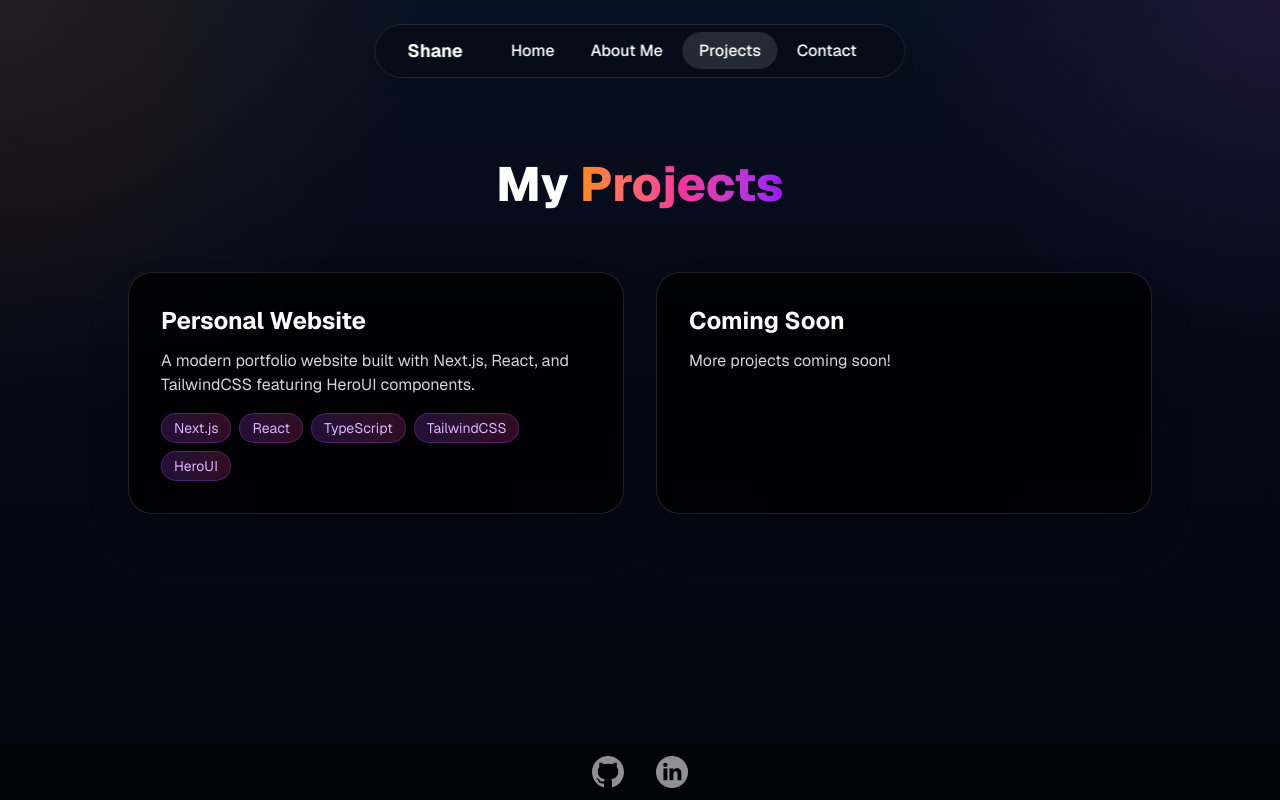
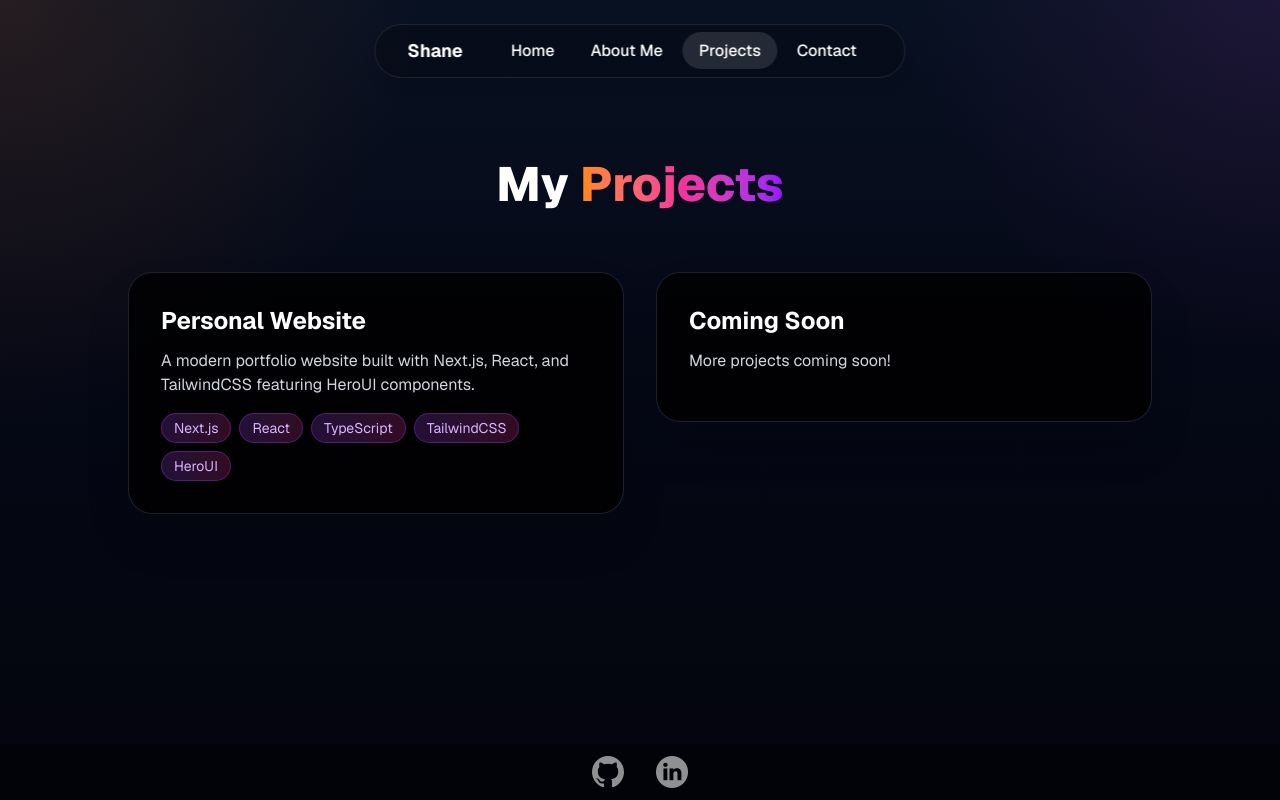
Before and after one commit to shaneak03/personal-webpage, a Next.js app: page /projects in a window 1280 px wide. Built offline with nearby package versions, Linux system fonts and the light colour scheme.

Commit message:
Add MotionReveal and MotionStagger components; enhance animations in About, Contact, Home, and Projects pages

```diff
--- a/src/app/about/page.tsx
+++ b/src/app/about/page.tsx
@@ -1,16 +1,21 @@
 "use client";
+
+import MotionReveal from "@/components/MotionReveal";
 
 export default function About() {
   return (
     <main className="min-h-screen pt-32 pb-20 px-4">
       <div className="max-w-4xl mx-auto">
-        <div className="text-center mb-16 pt-8">
+        <MotionReveal className="text-center mb-16 pt-8">
           <h1 className="text-4xl md:text-5xl font-extrabold text-white mb-4">
             About <span className="bg-gradient-to-r from-orange-400 via-pink-500 to-purple-600 bg-clip-text text-transparent">Me</span>
           </h1>
-        </div>
+        </MotionReveal>
 
-        <div className="bg-black/80 backdrop-blur-md border border-gray-700/50 rounded-3xl p-8 shadow-2xl text-white">
+        <MotionReveal
+          delay={0.08}
+          className="bg-black/80 backdrop-blur-md border border-gray-700/50 rounded-3xl p-8 shadow-2xl text-white"
+        >
           <h2 className="text-2xl font-bold mb-4 text-purple-400">Education</h2>
           <p className="text-gray-300 mb-6">
             I am currently a student at the National University of Singapore, pursuing a degree in Computer Science. I have a strong interest in Software Engineering and Artificial Intelligence.
@@ -27,7 +32,7 @@ export default function About() {
           <p className="text-gray-300">
             TypeScript, JavaScript, React, Next.js, Python, Java, and more. Feel free to reach out to learn more about my work!
           </p>
-        </div>
+        </MotionReveal>
       </div>
     </main>
   );
--- a/src/app/page.tsx
+++ b/src/app/page.tsx
@@ -3,29 +3,37 @@
 import Image from "next/image";
 import { useRouter } from "next/navigation";
 import { Button } from "@heroui/react";
+import MotionReveal from "@/components/MotionReveal";
+import { MotionStagger, MotionStaggerItem } from "@/components/MotionStagger";
 
 export default function Home() {
   const router = useRouter();
 
   return (
     <main className="min-h-screen flex flex-col items-center justify-center transition-colors duration-300">
-      <div className="flex flex-col items-center w-full px-4">
+      <MotionStagger className="flex w-full flex-col items-center px-4" delayChildren={0.1}>
+        <MotionStaggerItem>
           <Image
             src="/profile.jpg"
             alt="Profile"
             width={220}
             height={220}
-          className="w-56 h-56 rounded-full mb-8 border-4 border-transparent bg-gradient-to-tr from-pink-500 via-purple-500 to-indigo-500 p-1 object-cover shadow-2xl"
+            className="mb-8 h-56 w-56 rounded-full border-4 border-transparent bg-gradient-to-tr from-pink-500 via-purple-500 to-indigo-500 p-1 object-cover shadow-2xl"
             priority
           />
-        <h1 className="text-4xl md:text-6xl font-extrabold text-center text-white mb-4">
+        </MotionStaggerItem>
+        <MotionStaggerItem>
+          <h1 className="mb-4 text-center text-4xl font-extrabold text-white md:text-6xl">
             Hello!<br />
             I&apos;m <span className="bg-gradient-to-r from-orange-400 via-pink-500 to-purple-600 bg-clip-text text-transparent">Shane Arkar Kyaw </span>
           </h1>
-        <p className="text-lg md:text-xl text-gray-300 text-center max-w-xl mb-8">
+        </MotionStaggerItem>
+        <MotionStaggerItem>
+          <p className="mb-8 max-w-xl text-center text-lg text-gray-300 md:text-xl">
             I am currently a student at the National University of Singapore, pursuing a degree in Computer Science.  I have a strong interest in <strong>Software Engineering</strong> and <strong>Artificial Intelligence</strong>.
           </p>
-        <div className="flex gap-4">
+        </MotionStaggerItem>
+        <MotionStaggerItem className="flex gap-4">
           <Button
             variant="primary"
             className="px-6 py-3 rounded-full font-semibold"
@@ -40,8 +48,8 @@ export default function Home() {
           >
             Projects
           </Button>
-        </div>
-      </div>
+        </MotionStaggerItem>
+      </MotionStagger>
     </main>
   );
 }
--- a/src/app/projects/page.tsx
+++ b/src/app/projects/page.tsx
@@ -1,3 +1,5 @@
+import MotionReveal from "@/components/MotionReveal";
+import { MotionStagger, MotionStaggerItem } from "@/components/MotionStagger";
 import ProjectCard from "@/components/ProjectCard";
 import { projects } from "@/data/projects";
 
@@ -6,17 +8,19 @@ export default function Projects() {
   return (
     <main className="min-h-screen pt-32 pb-20 px-4">
       <div className="max-w-5xl mx-auto">
-        <div className="text-center mb-16 pt-8">
+        <MotionReveal className="text-center mb-16 pt-8">
           <h1 className="text-4xl md:text-5xl font-extrabold text-white mb-4">
             My <span className="bg-gradient-to-r from-orange-400 via-pink-500 to-purple-600 bg-clip-text text-transparent">Projects</span>
           </h1>
-        </div>
+        </MotionReveal>
 
-        <div className="grid md:grid-cols-2 gap-8">
+        <MotionStagger className="grid gap-8 md:grid-cols-2" delayChildren={0.1}>
           {projects.map((project) => (
-            <ProjectCard key={project.title} project={project} />
+            <MotionStaggerItem key={project.title}>
+              <ProjectCard project={project} />
+            </MotionStaggerItem>
           ))}
-        </div>
+        </MotionStagger>
       </div>
     </main>
   );
--- /dev/null
+++ b/src/components/MotionReveal.tsx
@@ -0,0 +1,36 @@
+"use client";
+
+import { motion } from "framer-motion";
+import type { ReactNode } from "react";
+
+const motionEase = [0.22, 1, 0.36, 1] as const;
+
+interface MotionRevealProps {
+  children: ReactNode;
+  className?: string;
+  delay?: number;
+  y?: number;
+}
+
+export default function MotionReveal({
+  children,
+  className,
+  delay = 0,
+  y = 28,
+}: MotionRevealProps) {
+  return (
+    <motion.div
+      className={className}
+      initial={{ opacity: 0, y, filter: "blur(10px)" }}
+      whileInView={{ opacity: 1, y: 0, filter: "blur(0px)" }}
+      viewport={{ once: true, amount: 0.25 }}
+      transition={{
+        duration: 0.7,
+        delay,
+        ease: motionEase,
+      }}
+    >
+      {children}
+    </motion.div>
+  );
+}
--- /dev/null
+++ b/src/components/MotionStagger.tsx
@@ -0,0 +1,67 @@
+"use client";
+
+import { motion } from "framer-motion";
+import type { ReactNode } from "react";
+
+const motionEase = [0.22, 1, 0.36, 1] as const;
+
+interface MotionStaggerProps {
+  children: ReactNode;
+  className?: string;
+  delayChildren?: number;
+  staggerChildren?: number;
+}
+
+const itemVariants = {
+  hidden: { opacity: 0, y: 24, filter: "blur(8px)" },
+  visible: {
+    opacity: 1,
+    y: 0,
+    filter: "blur(0px)",
+    transition: {
+      duration: 0.65,
+      ease: motionEase,
+    },
+  },
+};
+
+export function MotionStagger({
+  children,
+  className,
+  delayChildren = 0,
+  staggerChildren = 0.12,
+}: MotionStaggerProps) {
+  return (
+    <motion.div
+      className={className}
+      variants={{
+        hidden: {},
+        visible: {
+          transition: {
+            delayChildren,
+            staggerChildren,
+          },
+        },
+      }}
+      initial="hidden"
+      whileInView="visible"
+      viewport={{ once: true, amount: 0.2 }}
+    >
+      {children}
+    </motion.div>
+  );
+}
+
+export function MotionStaggerItem({
+  children,
+  className,
+}: {
+  children: ReactNode;
+  className?: string;
+}) {
+  return (
+    <motion.div className={className} variants={itemVariants}>
+      {children}
+    </motion.div>
+  );
+}
--- a/src/components/ProjectCard.tsx
+++ b/src/components/ProjectCard.tsx
@@ -6,7 +6,7 @@ interface ProjectCardProps {
 
 export default function ProjectCard({ project }: ProjectCardProps) {
   return (
-    <article className="bg-black/80 backdrop-blur-md border border-gray-700/50 rounded-3xl p-8 shadow-2xl hover:border-purple-500/50 transition-colors">
+    <article className="bg-black/80 backdrop-blur-md border border-gray-700/50 rounded-3xl p-8 shadow-2xl transition-all duration-300 hover:-translate-y-1 hover:border-purple-500/50 hover:shadow-[0_20px_50px_rgba(0,0,0,0.35)]">
       <h2 className="text-2xl font-bold text-white mb-3">{project.title}</h2>
       <p className="text-gray-300 mb-4">{project.description}</p>
 
```
Also changed, not shown: src/app/contact/page.tsx (+24 -13 lines). Lines whose indentation alone changed are shown as unchanged.
